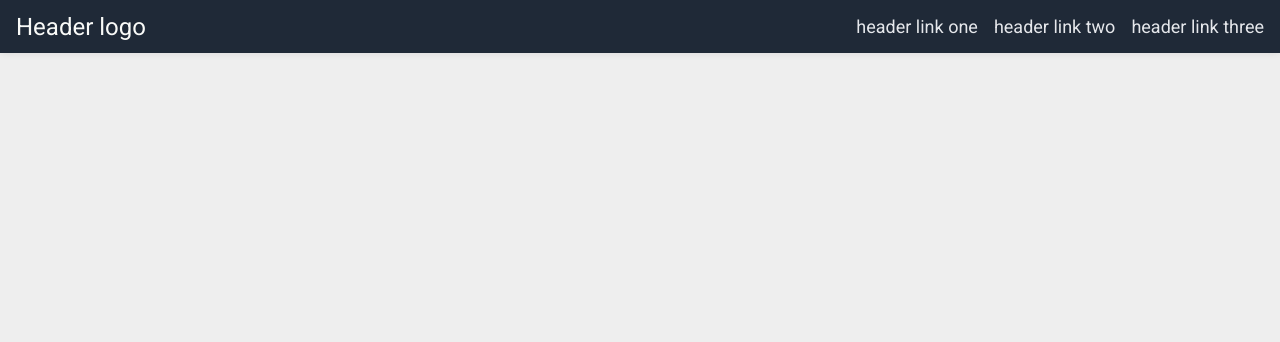
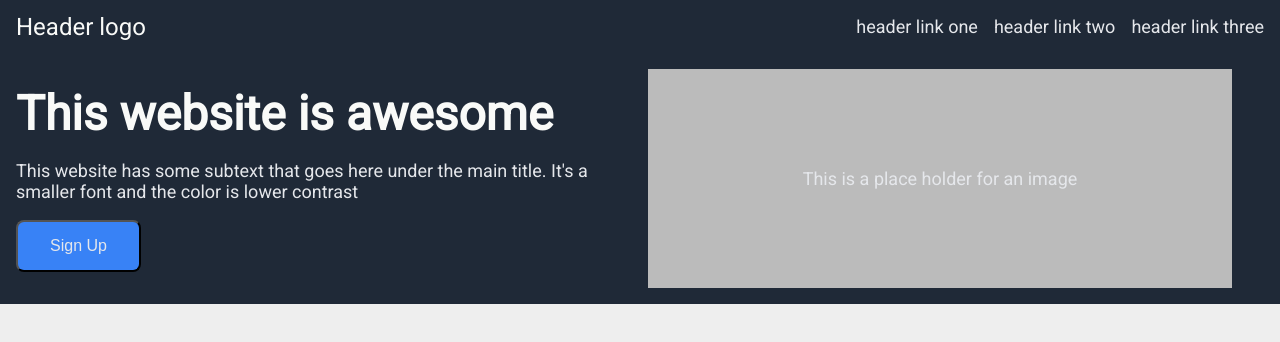
Before and after one commit to Helixu38/ItalianFoodLandingPage, a plain HTML site: page index.html in a window 1280 px wide. Drawn offline with Linux system fonts and the light colour scheme.

Commit message:
added hero

```diff
--- a/css/style.css
+++ b/css/style.css
@@ -32,3 +32,42 @@ ul {
     display: flex;
     align-items: center;
 }
+.hero_container{
+    background: #1F2937;
+    display: flex;
+    color: #E5E7EB;
+    font-size: 18px;
+
+}
+h1{
+    font-size: 48px;
+    font-style: extra-bold;
+    color: #F9FAF8;
+    margin-bottom: 0px;
+}
+button{
+    background-color: #3882f6;
+    align-self: flex-start;
+    border-radius: 8px;
+    padding: 15px 32px;
+    font-size: 16px;
+    color: #E5E7EB;
+}
+.hero_right{
+    flex: 50%;
+    margin-right: 48px;
+    margin-left: 48px;
+    margin-top: 16px;
+    margin-bottom: 16px;
+    background-color:#bbb;
+    display: flex;
+    flex-direction: row;
+    align-items: center;
+    justify-content: center;
+
+}
+.hero_left{
+    flex: 50%;
+    margin-left: 16px;
+    margin-bottom: 32px;
+}
--- a/index.html
+++ b/index.html
@@ -18,9 +18,15 @@
             <l><a href="google.com">header link three</a></l>
         </ul>
     </div>
-
-
-
-
+    <div class="hero_container">
+        <div class="hero_left">
+            <h1>This website is awesome</h1>
+            <p>This website has some subtext that goes here under the main title. It's a smaller font and the color is lower contrast</p>
+            <button>Sign Up</button>
+        </div>
+        <div class="hero_right">
+            This is a place holder for an image
+        </div>
+    </div>
 </body>
 </html>
```
